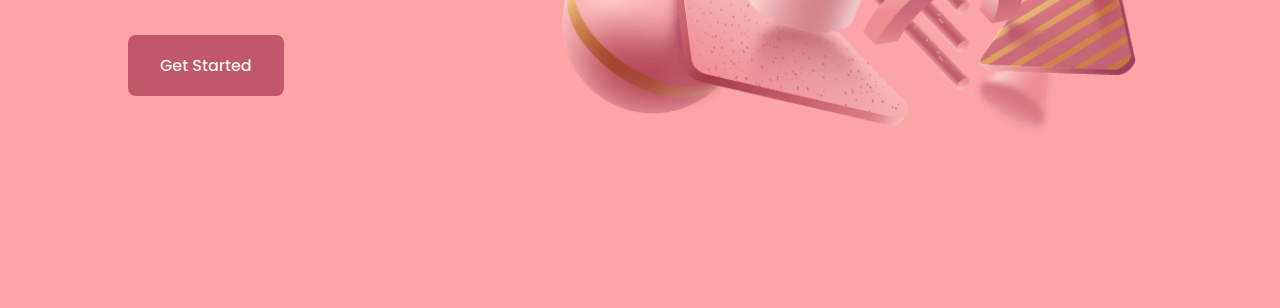
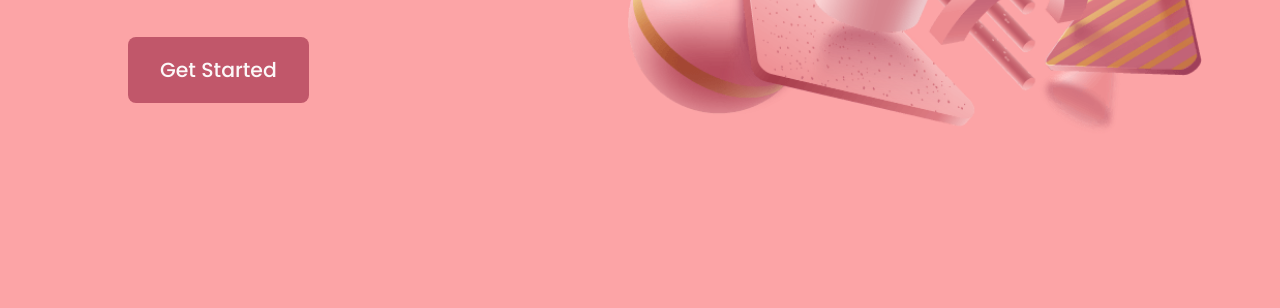
Before and after one commit to msuryaditriputraR/responsive-landing-page-coffe-3d, a plain HTML site: page index.html in a window 1280 px wide. Shown: the part 492-800 px from the top of the page. Drawn offline with nearby package versions, Linux system fonts and the light colour scheme.

Commit message:
change font size for medium devices or up

```diff
--- a/assets/css/style.css
+++ b/assets/css/style.css
@@ -23,7 +23,7 @@
 @media screen and (min-width: 768px) {
     :root {
         --big-font-size: 5rem;
-        --normal-font-size: 1rem;
+        --normal-font-size: 1.275rem;
     }
 }
 
@@ -124,6 +124,7 @@ img {
     font-size: 1.5rem;
     cursor: pointer;
 }
+
 
 /* === SHOW MENU === */
 .show {
```
